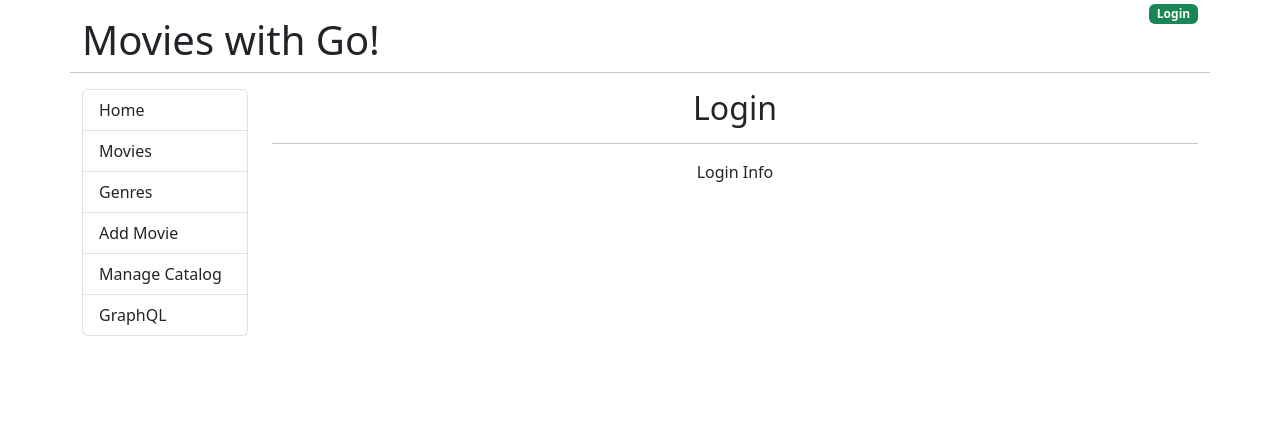
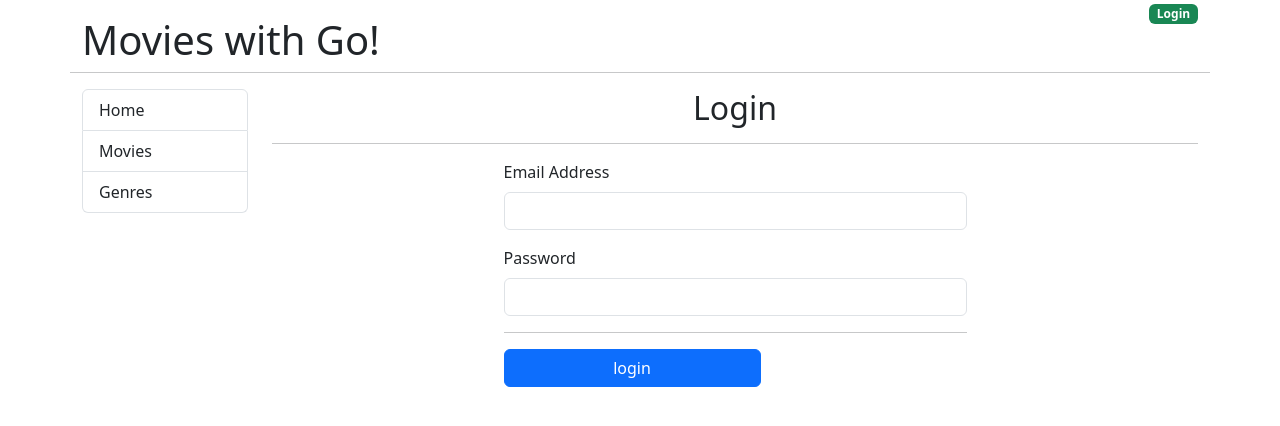
Before and after one commit to no-whey-jose/movies-with-go-fe, a React (Create React App) app: page /login in a window 1280 px wide. Shown: the top 426 px of the page. Built offline with nearby package versions, Linux system fonts and the light colour scheme.

Commit message:
scaffolding for login form

```diff
--- a/src/App.js
+++ b/src/App.js
@@ -1,6 +1,9 @@
+import { useState } from "react";
 import { Link, Outlet } from "react-router-dom";
 
 function App() {
+  const [jwt, setJwt] = useState("");
+
   return (
     <div className="container">
       <div className="row">
@@ -8,9 +11,15 @@ function App() {
           <h1 className="mt-3">Movies with Go!</h1>
         </div>
         <div className="col text-end">
+          {jwt === "" ? (
             <Link to="/login">
               <span className="badge bg-success">Login</span>
             </Link>
+          ) : (
+            <a href="#!">
+              <span className="badge bg-light text-dark">Logout</span>
+            </a>
+          )}
         </div>
         <hr className="md-3" />
       </div>
@@ -33,6 +42,8 @@ function App() {
               >
                 Genres
               </Link>
+              {jwt !== "" && (
+                <>
                   <Link
                     to="/admin/movie/0"
                     className="list-group-item list-group-item-action"
@@ -51,6 +62,8 @@ function App() {
                   >
                     GraphQL
                   </Link>
+                </>
+              )}
             </div>
           </nav>
         </div>
--- /dev/null
+++ b/src/components/input.js
@@ -0,0 +1,37 @@
+import { forwardRef } from "react";
+
+const Input = forwardRef((props, ref) => {
+  const {
+    name,
+    title,
+    type,
+    classname,
+    placeholder,
+    onChange,
+    autoComplete,
+    value,
+    errorDiv,
+    errorMessage,
+  } = props;
+  return (
+    <div className="mb-3">
+      <label htmlFor={name} className="form-label">
+        {title}
+      </label>
+      <input
+        type={type}
+        className={classname}
+        id={name}
+        name={name}
+        placeholder={placeholder}
+        ref={ref}
+        onChange={onChange}
+        autoComplete={autoComplete}
+        value={value}
+      />
+      <div className={errorDiv}>{errorMessage}</div>
+    </div>
+  );
+});
+
+export default Input;
--- a/src/index.js
+++ b/src/index.js
@@ -10,6 +10,7 @@ import EditMovie from "./pages/EditMovie";
 import ManageCatalog from "./pages/ManageCatalog";
 import GraphQL from "./pages/Graphql";
 import Login from "./pages/Login";
+import Movie from "./pages/Movie";
 
 const router = createBrowserRouter([
   {
@@ -19,6 +20,7 @@ const router = createBrowserRouter([
     children: [
       { index: true, element: <Home /> },
       { path: "/movies", element: <Movies /> },
+      { path: "/movies/:id", element: <Movie /> },
       { path: "/genres", element: <Genres /> },
       { path: "/admin/movie/0", element: <EditMovie /> },
       { path: "/admin", element: <ManageCatalog /> },
--- a/src/pages/Layout.js
+++ b/src/pages/Layout.js
@@ -3,9 +3,9 @@ const Layout = ({ title, children }) => {
     <>
       <div className="text-center">
         <h2>{title}</h2>
-        <hr />
-        {children}
       </div>
+      <hr />
+      {children}
     </>
   );
 };
--- a/src/pages/Login.js
+++ b/src/pages/Login.js
@@ -1,9 +1,43 @@
+import { useState } from "react";
 import Layout from "./Layout";
+import Input from "../components/input";
 
 const Login = () => {
+  const [email, setEmail] = useState("");
+  const [password, setPassword] = useState("");
+
+  const handleSubmit = (event) => {
+    event.preventDefault();
+  };
+
   return (
     <Layout title="Login">
-      <div className="text-left">Login Info</div>
+      <div className="col-md-6 offset-md-3">
+        <form onSubmit={handleSubmit}>
+          <Input
+            title="Email Address"
+            type="email"
+            classname="form-control"
+            name="email"
+            autoComplete="email-new"
+            onChange={(event) => {
+              setEmail(event.target.value);
+            }}
+          />
+          <Input
+            title="Password"
+            type="password"
+            classname="form-control"
+            name="password"
+            autoComplete="password-new"
+            onChange={(event) => {
+              setPassword(event.target.value);
+            }}
+          />
+          <hr />
+          <input type="submit " className="btn btn-primary" value="login" />
+        </form>
+      </div>
     </Layout>
   );
 };
```
Lines whose indentation alone changed are shown as unchanged.
